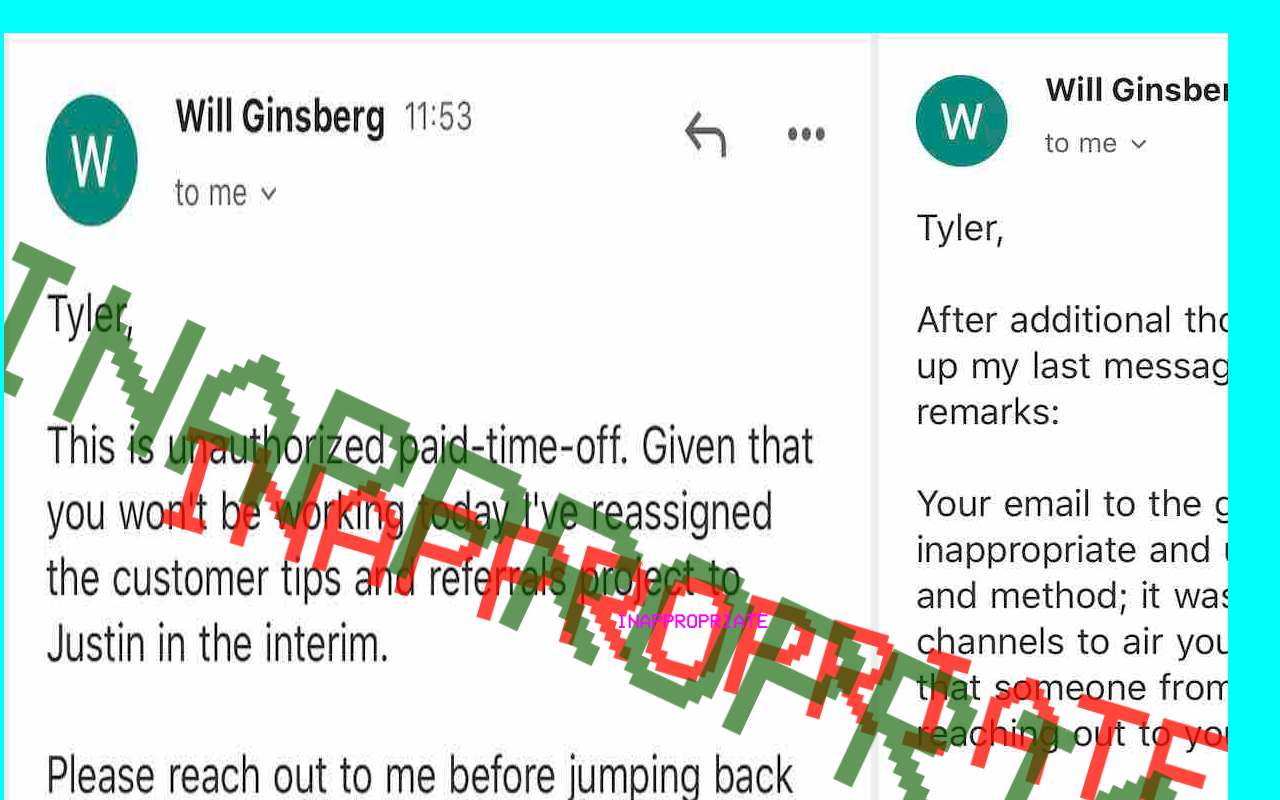
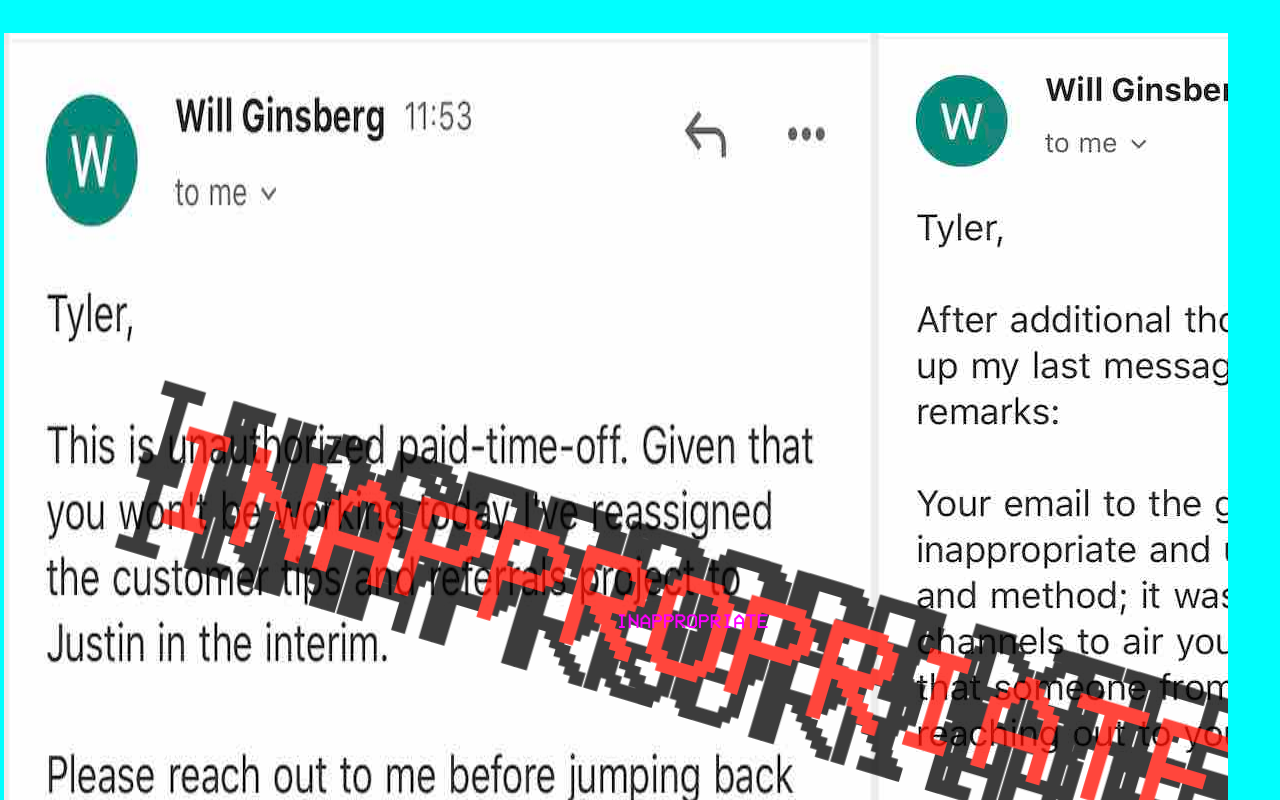
Before and after one commit to TheDripper/notusedyet, a Nuxt app: page / in a window 1280 px wide. Shown: the part 2140-2940 px from the top of the page. Built offline with nearby package versions, Linux system fonts and the light colour scheme.

Commit message:
clean up inappropriate

```diff
--- a/pages/index.vue
+++ b/pages/index.vue
@@ -56,8 +56,7 @@
       <div id="will_ginsberg_samsara_people_ops" class="flex flex-col md:flex-row justify-start relative">
         <img src="/will_ginsberg_unauthorized.jpg" />
         <img src="/will_ginsberg_additional_thought.jpg" />
-        <h1 id="instant">INAPPROPRIATE</h1>
-        <h1 id="instant_2">INAPPROPRIATE</h1>
+        <h1 id="instant" class="shadow">INAPPROPRIATE</h1>
         <h1 id="instant_3">INAPPROPRIATE</h1>
       </div>
       <div id="virtual_workplace_wellness_connection" class="relative">
```
